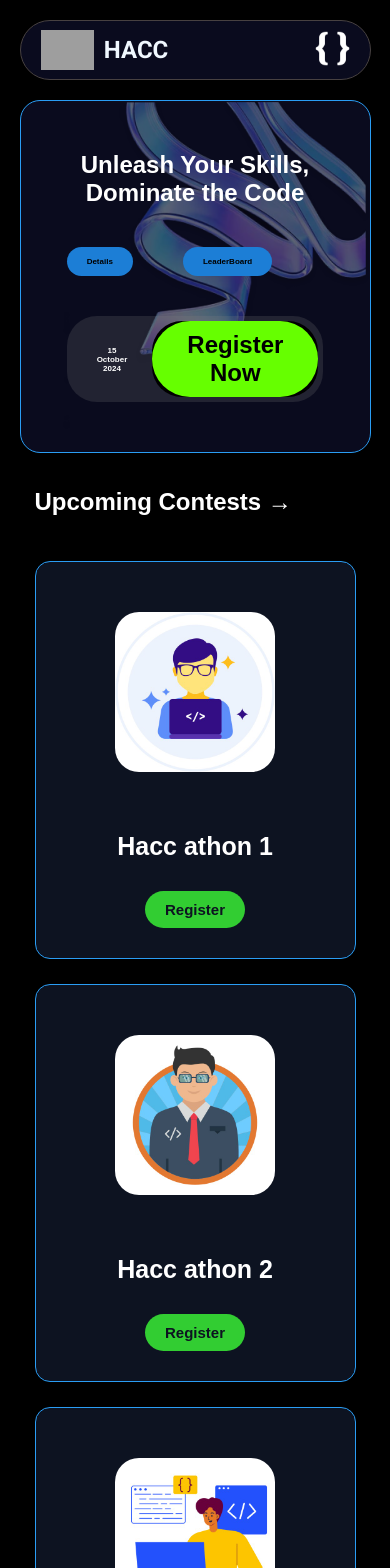
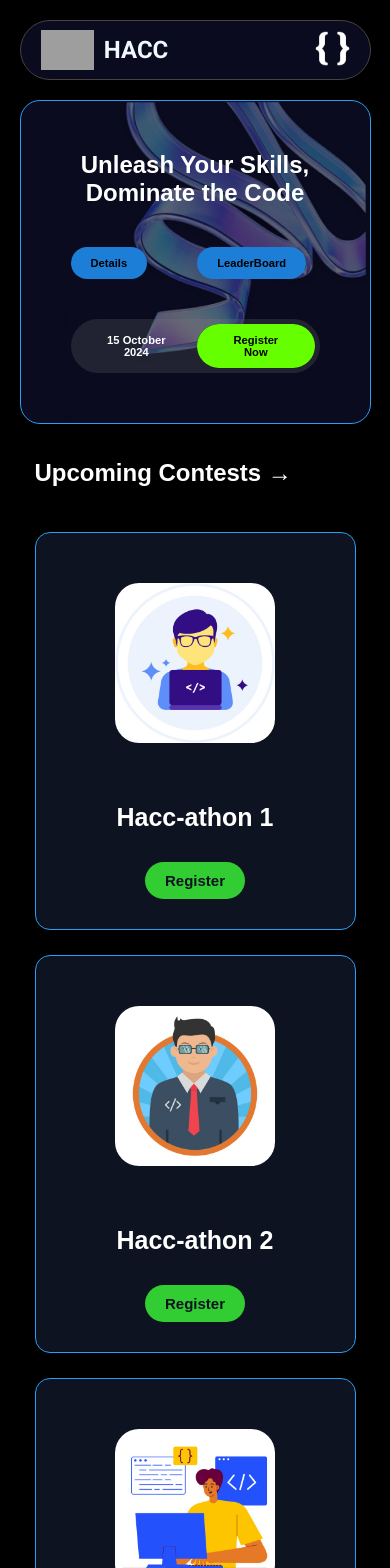
Before and after one commit to SnippetTechie/HACC, a React (Vite) app: page /coding in a window 390 px wide. Shown: the top 1568 px of the page. Built offline with nearby package versions, Linux system fonts and the light colour scheme; grey boxes are pictures that could not be loaded.

Commit message:
Update coding

```diff
--- a/src/pages/Coding/Coding.css
+++ b/src/pages/Coding/Coding.css
@@ -96,6 +96,7 @@
 
 .event-info a button {
     background-color: #66FF00;
+    font-size: 1.2rem;
 }
 
 .event-info a button:hover {
@@ -175,6 +176,10 @@
         font-size: 1rem;
     }
 
+    .event-info a button {
+        font-size: 1rem;
+    }
+
     .coding-header {
         justify-content: center;
         align-items: center;
@@ -191,6 +196,10 @@
         padding: 10px 25px;
         font-size: 1rem;
     }
+
+    .event-info a button {
+        font-size: 0.9rem;
+    }
 }
 
 @media (max-width: 500px) {
@@ -201,10 +210,14 @@
 
     .coding-banner button {
         padding: 10px 20px;
-        font-size: 0.5rem;
+        font-size: 0.7rem;
     }
 
     .coding-banner span {
-        font-size: 0.5rem;
+        font-size: 0.7rem;
+    }
+
+    .event-info a button {
+        font-size: 0.7rem;
     }
 }
--- a/src/pages/Coding/Coding.jsx
+++ b/src/pages/Coding/Coding.jsx
@@ -28,19 +28,19 @@ const Coding = () => {
         </h1>
         <div className="contest-card">
           <RedirectCard
-            title="Hacc athon 1"
+            title="Hacc-athon 1"
             buttonText='Register'
             registerLink='https://www.hackerrank.com/the-hacc-athon-1'
             imageSrc={assets.newbie}
           />
           <RedirectCard
-            title="Hacc athon 2"
+            title="Hacc-athon 2"
             buttonText='Register'
             registerLink='https://www.hackerrank.com/the-hacc-athon-2'
             imageSrc={assets.intermediate}
           />
           <RedirectCard
-            title="Hacc athon 3"
+            title="Hacc-athon 3"
             buttonText='Register'
             registerLink='https://www.hackerrank.com/the-hacc-athon-3'
             imageSrc={assets.developer}
```
